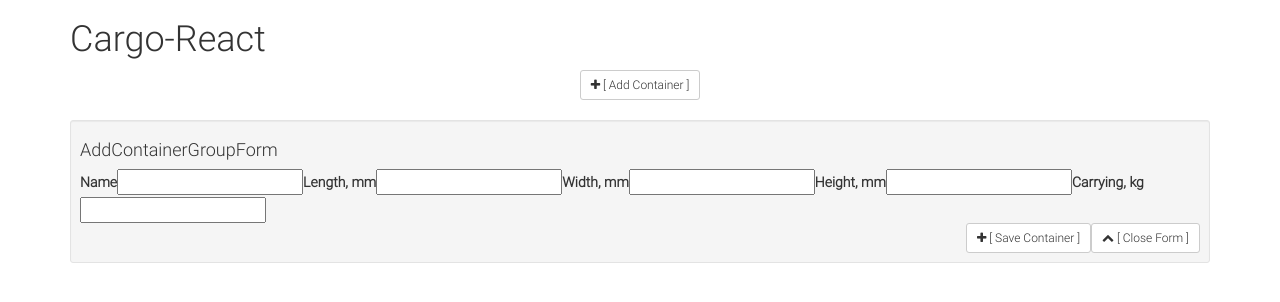
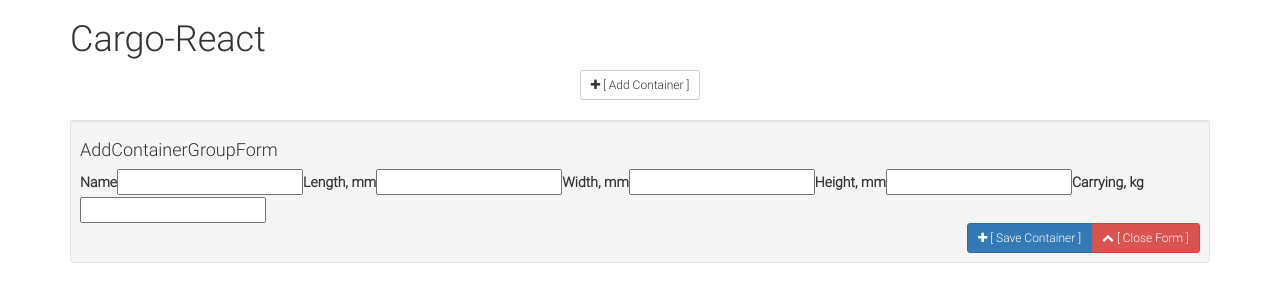
Before and after one commit to pravosleva/cargo-react, a React (Create React App) app: page / in a window 1280 px wide. Shown: the top 302 px of the page. Built offline with nearby package versions, Linux system fonts and the light colour scheme.

Commit message:
Styles updated
bs btn groups added

```diff
--- a/src/components/AddContainerGroupForm.js
+++ b/src/components/AddContainerGroupForm.js
@@ -32,8 +32,10 @@ class AddContainerGroupForm extends Component {
           <input onChange={this.props.updateContainerGroupFormState.bind(this, 'carrying')} value={this.props.containerGroupFormState.carrying}></input>
 
           <div className='text-right'>
-            <Button handlerClick={this.saveContainerGroup.bind(this)} iclassName='fa fa-plus' tmp='[ Save Container ]'></Button>
-            <Button handlerClick={this.props.addContainerGroupFormToggler.bind(this, false)} iclassName='fa fa-chevron-up' tmp={'[ Close Form ]'} />
+            <div className='btn-group' role='group'>
+              <Button handlerClick={this.saveContainerGroup.bind(this)} iclassName='fa fa-plus' tmp='[ Save Container ]' bsBtnClassName={`btn-primary`} ></Button>
+              <Button handlerClick={this.props.addContainerGroupFormToggler.bind(this, false)} iclassName='fa fa-chevron-up' tmp={'[ Close Form ]'} bsBtnClassName={`btn-danger`} />
+            </div>
           </div>
         </div>
       </div>
--- a/src/components/AddProductForm.js
+++ b/src/components/AddProductForm.js
@@ -22,7 +22,7 @@ class AddProductForm extends Component {
           <input onChange={this.props.updateProductFormState.bind(this, 'name')} value={this.props.productFormState.name}></input>
 
           <div className='text-right'>
-            <Button handlerClick={this.saveProduct} iclassName='fa fa-plus' tmp='[ Save Product ]'></Button>
+            <Button handlerClick={this.saveProduct} iclassName='fa fa-plus' tmp='[ Save Product ]' bsBtnClassName={`btn-primary`}></Button>
           </div>
         </div>
       </div>
--- a/src/components/App.js
+++ b/src/components/App.js
@@ -10,8 +10,8 @@ import ContainerGroupList from './ContainerGroupList';
 * - App | state = {name, length, width, height, carrying}
 *   |   |-- AddContainerGroupForm
 *   |   |-- ContainerGroupList
-*   |   |   |-- Cargo
-*   |   |   |   |-- AddProductForm | state = {name}
+*   |   |   |-- Cargo | {addProductFormOpened, productFormState, productList}
+*   |   |   |   |-- AddProductForm
 *   |   |   |   |-- ProductList
 */
 
--- a/src/components/Button.js
+++ b/src/components/Button.js
@@ -8,8 +8,9 @@ class Button extends Component {
   }
   handlerClick() { this.props.handlerClick() }
   render() {
+
     return (
-      <button className="btn btn-sm btn-default" onClick={this.handlerClick}>
+      <button type='button' className={this.props.bsBtnClassName?`btn btn-sm ${this.props.bsBtnClassName}`:`btn btn-sm btn-default`} onClick={this.handlerClick}>
         <i className={this.props.iclassName}></i>{this.props.tmp?` ${this.props.tmp}`:``}
       </button>
     );
--- a/src/components/Cargo.js
+++ b/src/components/Cargo.js
@@ -68,8 +68,10 @@ class Cargo extends Component {
         <span>Product list for the Container group.</span>
 
         <div className='text-right' style={{marginBottom:'5px'}}>
-          <Button handlerClick={ this.addProductFormToggler.bind(this, true) } iclassName='fa fa-plus' tmp={'[ Add Product ]'} />
-          <Button handlerClick={ this.addProductFormToggler.bind(this, false) } iclassName='fa fa-close' />
+          <div className='btn-group' role='group'>
+            <Button handlerClick={ this.addProductFormToggler.bind(this, true) } iclassName='fa fa-plus' tmp={'[ Add Product ]'} />
+            <Button handlerClick={ this.addProductFormToggler.bind(this, false) } iclassName='fa fa-close' />
+          </div>
         </div>
 
         <AddProductForm
--- a/src/components/ContainerGroupList.js
+++ b/src/components/ContainerGroupList.js
@@ -13,8 +13,10 @@ class ContainerGroupList extends Component {
       tbody = this.props.containerGroupList.map(
           function(e, i){ return <tr key={i}>
             <td>
-              <Button iclassName='fa fa-pencil' handlerClick={this.props.editContainerGroup.bind(this, e.id)} />
-              <Button iclassName='fa fa-close' handlerClick={this.props.removeContainerGroup.bind(this, e.id)} />
+              <div className='btn-group' role='group'>
+                <Button iclassName='fa fa-pencil' handlerClick={this.props.editContainerGroup.bind(this, e.id)} />
+                <Button iclassName='fa fa-close' handlerClick={this.props.removeContainerGroup.bind(this, e.id)} />
+              </div>
             </td>
             <td>{e.name}</td>
             <td>{e.length}</td>
--- a/src/components/ProductList.js
+++ b/src/components/ProductList.js
@@ -1,6 +1,7 @@
 import React, { Component } from 'react';
 import Button from './Button';
 //css..
+import '../css/App.css';
 
 class ProductList extends Component {
   constructor(props){
@@ -12,8 +13,10 @@ class ProductList extends Component {
       tbody = this.props.productList.map(
           function(e, i){ return <tr key={i}>
             <td>
-              <Button iclassName='fa fa-pencil' handlerClick={this.props.editProduct.bind(this, e.id)} />
-              <Button iclassName='fa fa-close' handlerClick={this.props.removeProduct.bind(this, e.id)} />
+              <div className='btn-group' role='group'>
+                <Button iclassName='fa fa-pencil' handlerClick={this.props.editProduct.bind(this, e.id)} />
+                <Button iclassName='fa fa-close' handlerClick={this.props.removeProduct.bind(this, e.id)} />
+              </div>
             </td>
             <td>{e.name}</td>
           </tr>
@@ -24,7 +27,7 @@ class ProductList extends Component {
       return (
         <div>
           {/*<h3>ProductList</h3>*/}
-          <table className="table table-condensed">
+          <table className="table table-condensed borderless">
             <thead>{thead}</thead>
             <tbody>{tbody}</tbody>
           </table>
--- a/src/css/App.css
+++ b/src/css/App.css
@@ -1,8 +1,3 @@
-.App {
-  text-align: center;
+.borderless td, .borderless th {
+  border: none !important;
 }
-
-.hidden{
-  /*visibility: hidden;*/
-  display: none;
-}
```
Also changed, not shown: 1 other file (tests, documents, lock files or other folders).
